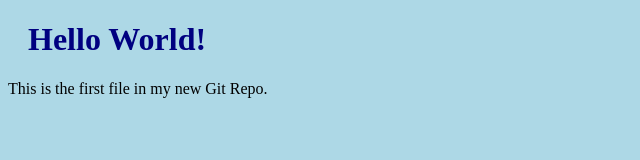
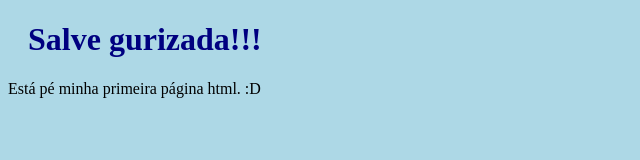
Before and after one commit to Flep0/vendas_wa, a plain HTML site: page index.html in a window 1280 px wide. Shown: the whole page, without its empty margins (0-640 px from the left). Drawn offline with Linux system fonts and the light colour scheme.

Commit message:
feat: mudando a página html

```diff
--- a/index.html
+++ b/index.html
@@ -5,7 +5,7 @@
     <link rel="stylesheet" href="bluestyle.css">
 </head>
 <body>
-    <h1>Hello World!</h1>
-    <p>This is the first file in my new Git Repo.</p>
+    <h1>Salve gurizada!!!</h1>
+    <p>Está pé minha primeira página html. :D</p>
 </body>
 </html>
```
